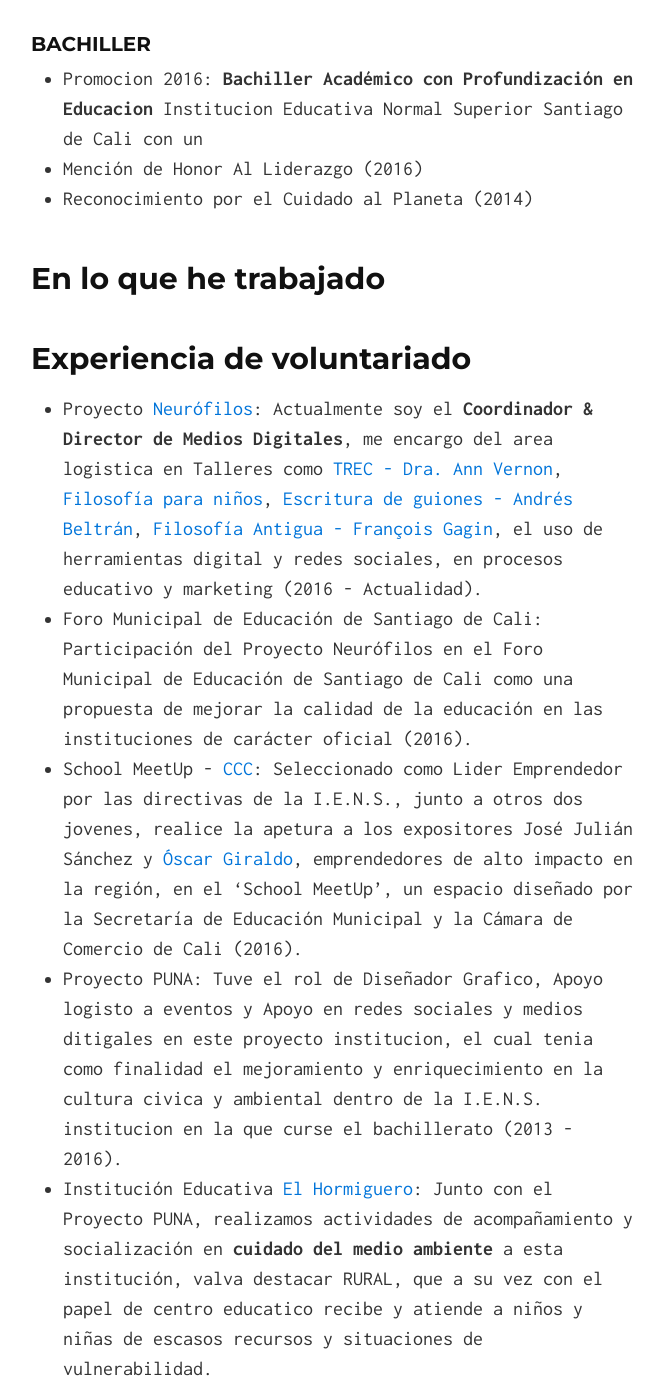
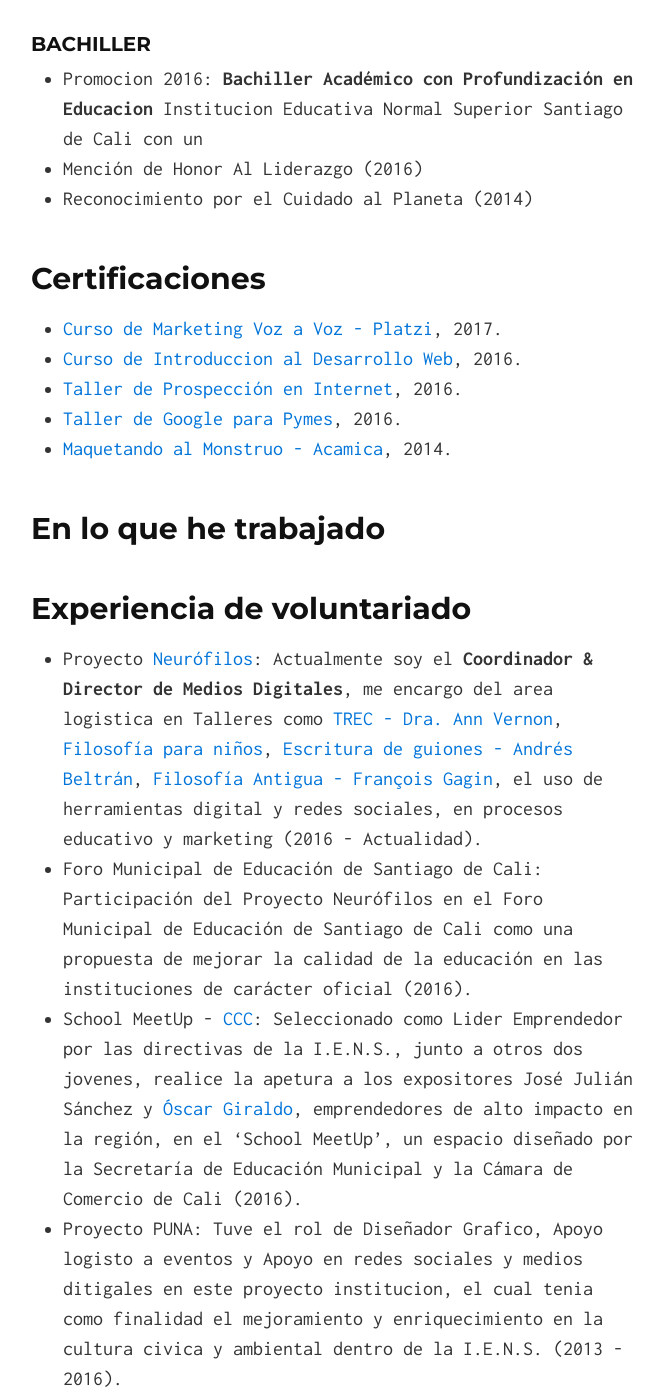
Before and after one commit to MaurooRen/maurooren.github.io, a Jekyll site: the page built from index.md, in a window 1280 px wide and 1400 px high, scrolled down 586 px. Shown: the whole window, without its empty margins (307-971 px from the left). Built offline with Jekyll 4.4.1, drawn with Linux system fonts in a browser that asks for light colours; nearby versions of some CDN libraries.

Commit message:
Educacion

```diff
--- a/index.md
+++ b/index.md
@@ -18,6 +18,16 @@
 * Mención de Honor Al Liderazgo (2016)
 * Reconocimiento por el Cuidado al Planeta (2014)
 
+## Certificaciones
+
+* [Curso de Marketing Voz a Voz - Platzi](https://platzi.com/@MaurooRen/marketing-voz/diploma/), 2017.
+* [Curso de Introduccion al Desarrollo Web](https://drive.google.com/file/d/0B1RMsFk-T_Z9bUd0WkZsLWxLSUE/view?usp=sharing), 2016.
+* [Taller de Prospección en Internet](https://drive.google.com/file/d/0B1RMsFk-T_Z9ZmhzY3h3bjNsVWs/view), 2016.
+* [Taller de Google para Pymes](https://drive.google.com/file/d/0B1RMsFk-T_Z9dW1GWFUwT1lNZEE/view?usp=sharing), 2016.
+* [Maquetando al Monstruo - Acamica](https://www.acamica.com/cert/8bd29c96ac42b839a99e2e87bed5fd20b253e011?lipi=urn:li:page:d_flagship3_profile_view_base;gkubWjOHTge%2B9QX3Q8Jf6Q%3D%3D), 2014.
+
+
+
 ## En lo que he trabajado
 
 
@@ -26,7 +36,7 @@
 * Proyecto [Neurófilos](http://facebook.com/neurofilos): Actualmente soy el **Coordinador & Director de Medios Digitales**, me encargo del area logistica en Talleres como [TREC - Dra. Ann Vernon](https://www.facebook.com/neurofilos/posts/1918473871768816), [Filosofía para niños](https://www.facebook.com/neurofilos/videos/1899372483678955/), [Escritura de guiones - Andrés Beltrán](https://www.facebook.com/neurofilos/posts/1903287973287406), [Filosofía Antigua - François Gagin](https://www.facebook.com/neurofilos/posts/1908076889475181), el uso de herramientas digital y redes sociales, en procesos educativo y marketing (2016 - Actualidad).
 * Foro Municipal de Educación de Santiago de Cali: Participación del Proyecto Neurófilos en el Foro Municipal de Educación de Santiago de Cali como una propuesta de mejorar la calidad de la educación en las instituciones de carácter oficial (2016).
 * School MeetUp - [CCC](http://www.ccc.org.co/): Seleccionado como Lider Emprendedor por las directivas de la I.E.N.S., junto a otros dos jovenes, realice la apetura a los expositores José Julián Sánchez y [Óscar Giraldo](https://www.facebook.com/MiHistoriaOscarGiraldo/), emprendedores de alto impacto en la región, en el ‘School MeetUp’, un espacio diseñado por la Secretaría de Educación Municipal y la Cámara de Comercio de Cali (2016).
-* Proyecto PUNA: Tuve el rol de Diseñador Grafico, Apoyo logisto a eventos y Apoyo en redes sociales y medios ditigales en este proyecto institucion, el cual tenia como finalidad el mejoramiento y enriquecimiento en la cultura civica y ambiental dentro de la I.E.N.S. institucion en la que curse el bachillerato (2013 - 2016).
+* Proyecto PUNA: Tuve el rol de Diseñador Grafico, Apoyo logisto a eventos y Apoyo en redes sociales y medios ditigales en este proyecto institucion, el cual tenia como finalidad el mejoramiento y enriquecimiento en la cultura civica y ambiental dentro de la I.E.N.S. (2013 - 2016).
 * Institución Educativa [El Hormiguero](https://drive.google.com/drive/folders/0B1RMsFk-T_Z9ZTlOblozZGlWcTA?usp=sharing): Junto con el Proyecto PUNA, realizamos actividades de acompañamiento y socialización en **cuidado del medio ambiente** a esta institución, valva destacar RURAL, que a su vez con el papel de centro educatico recibe y atiende a niños y niñas de escasos recursos y situaciones de vulnerabilidad.
 
 ## ¿Mas acerca de mi?
```
